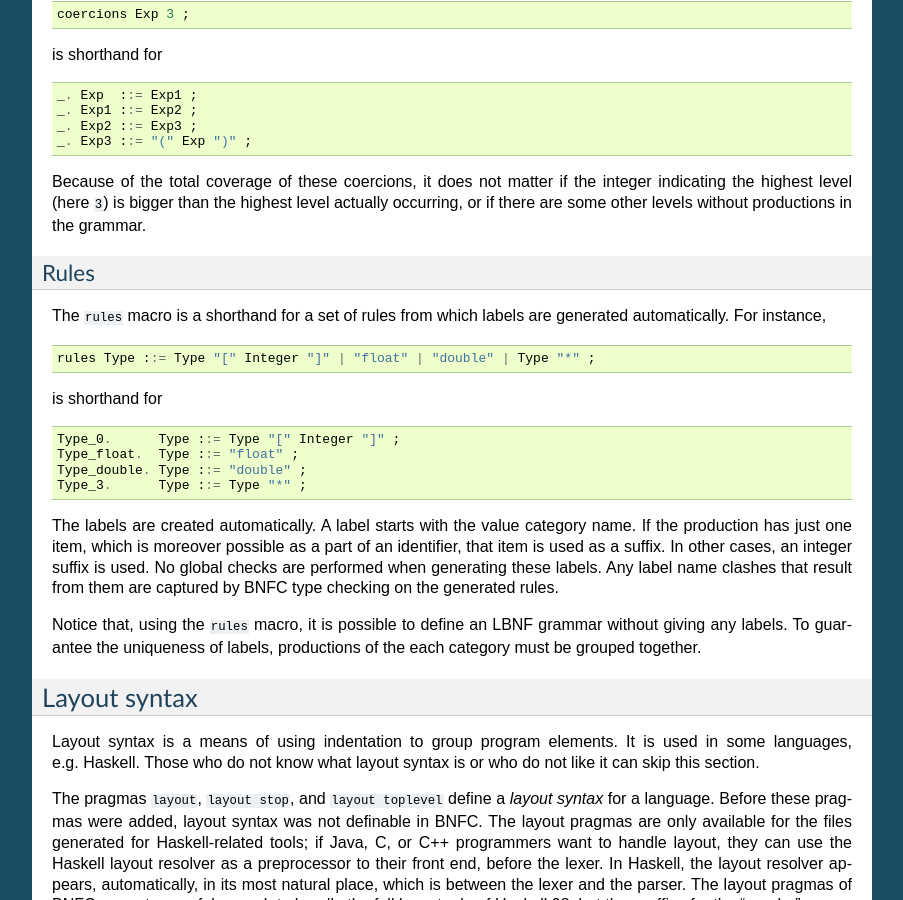
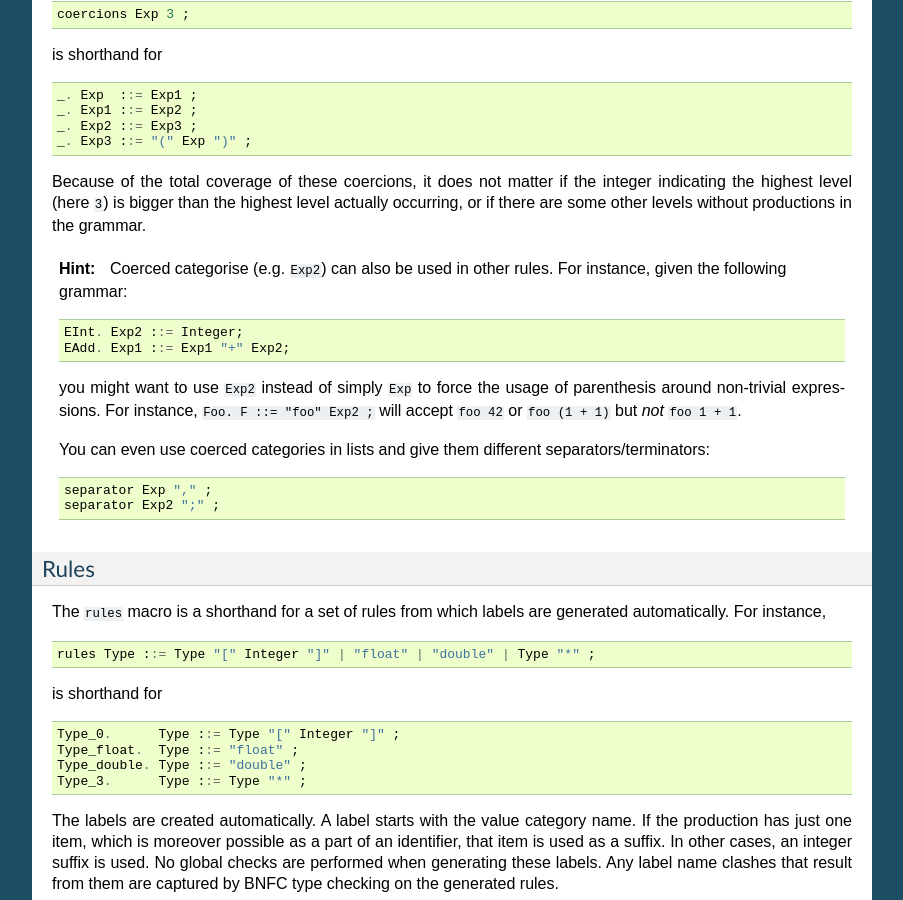
Before and after one commit to BNFC/bnfc, a Sphinx documentation site: the page built from docs/lbnf.rst, in a window 1280 px wide and 900 px high, scrolled down 8549 px. Shown: the whole window, without its empty margins (198-1101 px from the left). Built offline with Sphinx 7.4.7, drawn with Linux system fonts in a browser that asks for light colours; formulas are drawn with MathJax 3.

Commit message:
Adding a note about coerced category in the docs
The note explain that it is possible to use coerced categories in other
rules and even in lists. (issue #100)

```diff
--- a/docs/lbnf.rst
+++ b/docs/lbnf.rst
@@ -629,6 +629,25 @@ the integer indicating the highest level (here ``3``) is bigger than the
 highest level actually occurring, or if there are some other levels
 without productions in the grammar.
 
+.. HINT::
+   Coerced categorise (e.g. ``Exp2``) can also be used in other rules. For
+   instance, given the following grammar::
+
+     EInt. Exp2 ::= Integer;
+     EAdd. Exp1 ::= Exp1 "+" Exp2;
+
+   you might want to use ``Exp2`` instead of simply ``Exp`` to force the usage
+   of parenthesis around non-trivial expressions.  For instance, ``Foo. F ::=
+   "foo" Exp2 ;`` will accept ``foo 42`` or ``foo (1 + 1)`` but *not*
+   ``foo 1 + 1``.
+
+   You can even use coerced categories in lists and give them different
+   separators/terminators::
+
+     separator Exp "," ;
+     separator Exp2 ";" ;
+
+
 Rules
 -----
 
```
